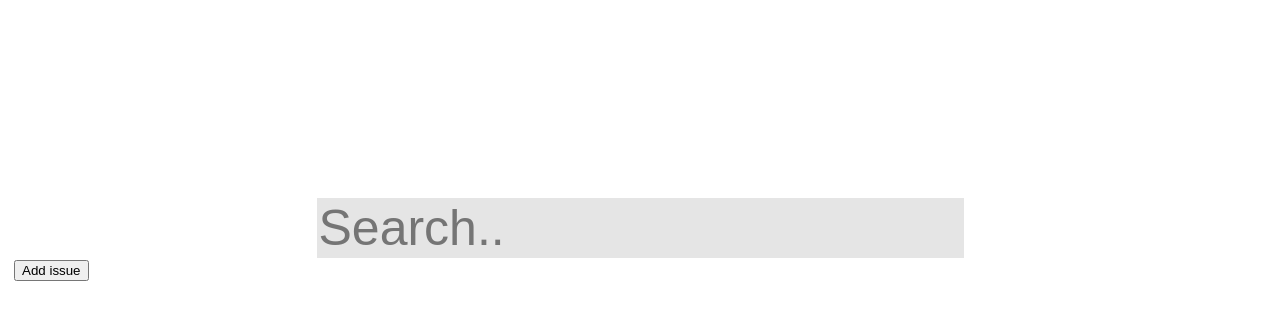
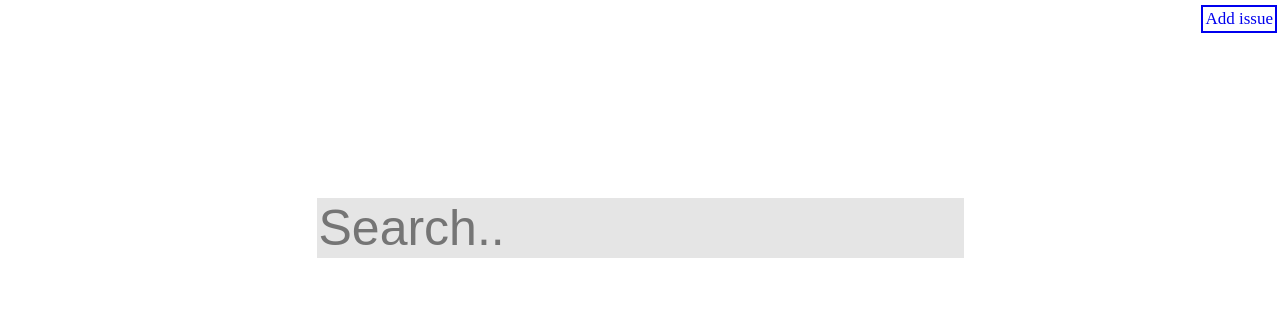
Before and after one commit to RamboFURY/Knowledge_Base-kb-, a PHP site: page /dashboard.php in a window 1280 px wide. Shown: the top 320 px of the page. Run offline with PHP 8.4, Linux system fonts and the light colour scheme.

Commit message:
Added button

```diff
--- a/dashboard.php
+++ b/dashboard.php
@@ -18,11 +18,24 @@
 
 }
 .addnew{
+  width:100%;
   overflow: hidden;
-  font-size: 20%;
-  text-align: left;
+  font-size: 20px;
+  text-align: right;
   position: absolute;
-
+  top:0;
+  right:0;
+  margin-top: 5px;
+  margin-right: 3px;
+}
+.addnew a {
+  float: right;
+  display: block;
+  text-align: center;
+  padding: 2px;
+  text-decoration: none;
+  font-size: 17px;
+  border: 2px solid ;
 }
 </style>
 </head>
@@ -33,10 +46,8 @@
     <form action="validate.php" method="post" name="centernav">
   <input type="text"  placeholder="Search..">
 <div class="addnew">
-    <form action="validate.php" method="post" name="Add issue">
-  <p>
-    <input type="submit" value="Add issue">
-  </p>
+    <a href="#addissue" class="active">Add issue</a>
+    <form action="addissue.php" method="post" name="Add issue">
 </div>
   </div>
 </body>
```
